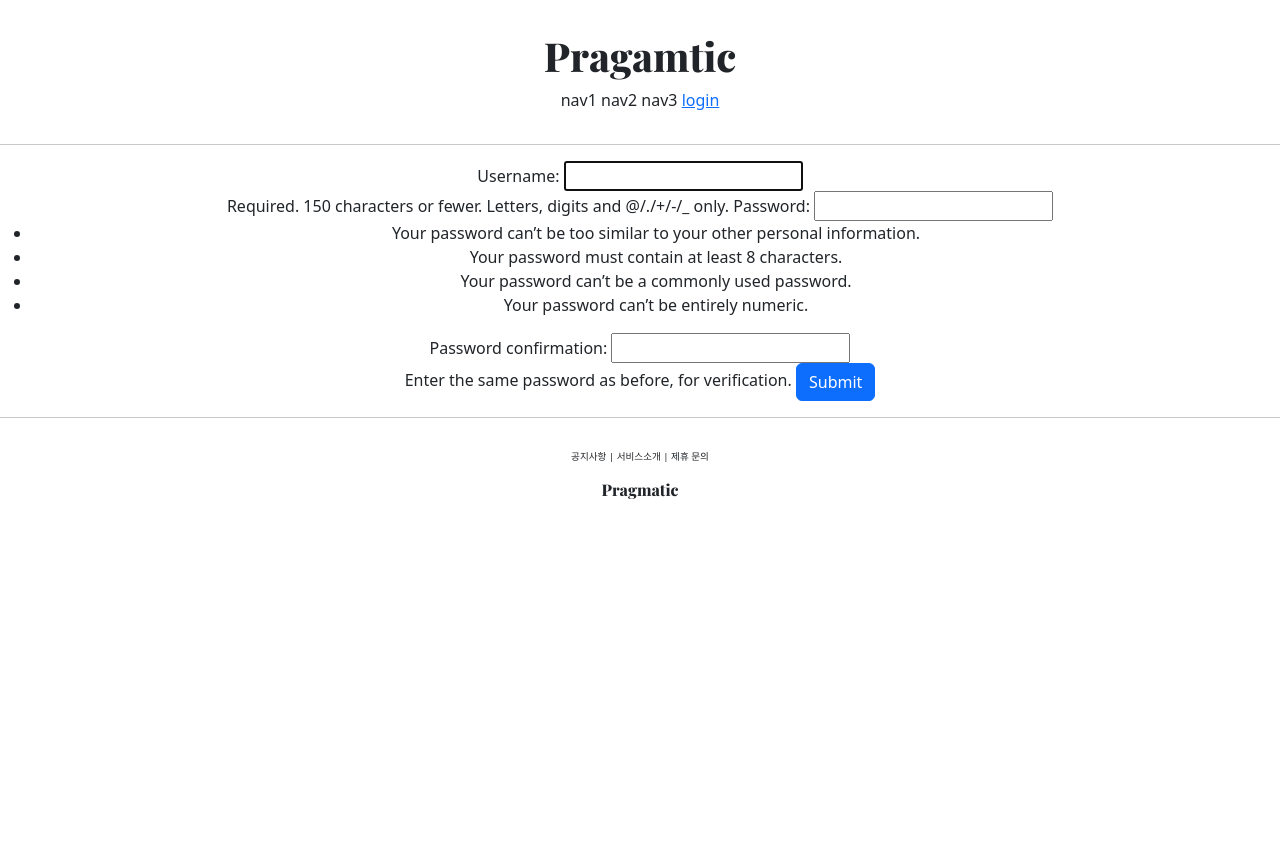
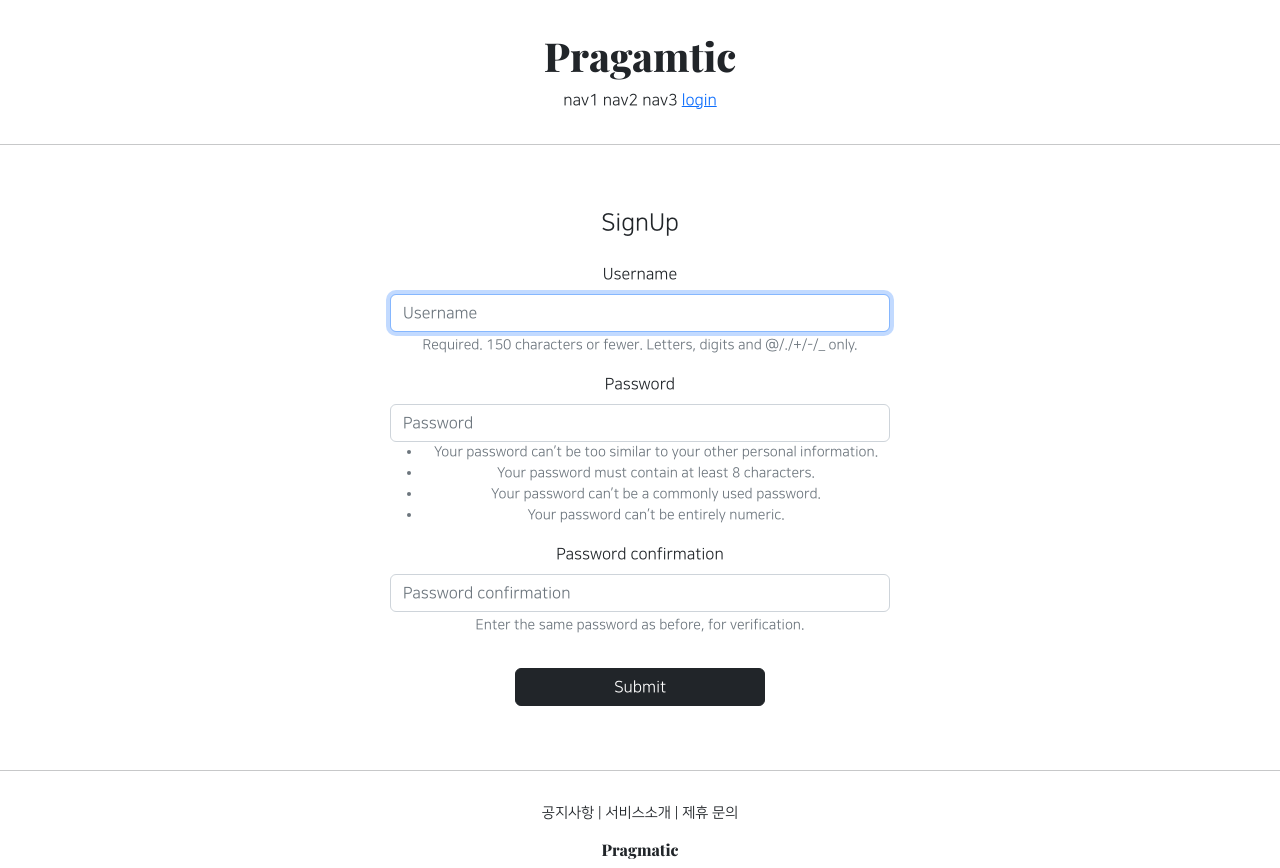
Before and after one commit to palmtre2/django, a Django app: page /account/create/ in a window 1280 px wide. Before the commit the page ends 499 px from the top, so only its background shows below. Run offline with Django 4.2, Linux system fonts and the light colour scheme; some libraries are stand-ins or nearby versions.

Commit message:
lecture 23

```diff
--- a/mysite/accountapp/templates/accountapp/create.html
+++ b/mysite/accountapp/templates/accountapp/create.html
@@ -1,12 +1,16 @@
 {% extends 'base.html' %}
+{% load bootstrap4 %}
 
 {% block content %}
 
-    <div style="text-align:center">
+    <div style="text-align:center; max-width: 500px; margin: 4rem auto">
+        <div class="mb-4">
+            <h4>SignUp</h4>
+        </div>
         <form action="{% url 'accountapp:create' %}" method="post">
             {% csrf_token %}
-            {{form}}
-            <input type="submit" class="btn btn-primary">
+            {% bootstrap_form form %}
+            <input type="submit" class="btn btn-dark col-6 mt-3">
         </form>
     </div>
 
--- a/mysite/accountapp/templates/accountapp/hello_world.html
+++ b/mysite/accountapp/templates/accountapp/hello_world.html
@@ -7,7 +7,7 @@
             Hello Wolrd List
         </h1>
 
-        <form action="/account/hello_world" method="post">
+        <form action="{% url 'accountapp:hello_world' %}" method="post">
             {% csrf_token %}
             <div>
                 <input type="text" name="hello_world_input">
--- a/mysite/mysite/settings.py
+++ b/mysite/mysite/settings.py
@@ -47,7 +47,8 @@ INSTALLED_APPS = [
     'django.contrib.sessions',
     'django.contrib.messages',
     'django.contrib.staticfiles',
-    'accountapp'
+    'accountapp',
+    'bootstrap4'
 ]
 
 MIDDLEWARE = [
--- a/mysite/static/base.css
+++ b/mysite/static/base.css
@@ -1,9 +1,11 @@
 .pragmatic_header{
-    text-align: center; margin:2rem 0;
+    text-align: center;
+    margin:2rem 0;
 }
 
 .pragmatic_footer{
-    text-align: center; margin-top:2rem
+    text-align: center;
+    margin-top:2rem
 }
 
 .pragmatic_logo{
@@ -11,5 +13,5 @@
 }
 
 .pragmatic_footer_btn{
-    font-size: 0.6rem;
+    font-size: 0.9rem;
 }
--- a/mysite/templates/base.html
+++ b/mysite/templates/base.html
@@ -3,7 +3,7 @@
 
 {% include 'head.html' %}
 
-<body>
+<body style="font-family: 'NanumSquareR'">
     {% include 'header.html' %}
 
     <hr>
--- a/mysite/templates/head.html
+++ b/mysite/templates/head.html
@@ -13,4 +13,27 @@
 
     <!-- DEFAULT CSS LINK -->
     <link rel="stylesheet" type="text/css" href="{% static 'base.css' %}">
+
+    <style>
+        @font-face {
+            font-family: 'NanumSquareR';
+            src: local('NanumSquareR'),
+            url("{% static 'fonts/NanumSquareR.otf' %}") format("opentype");
+        }
+        @font-face {
+            font-family: 'NanumSquareL';
+            src: local('NanumSquareL'),
+            url("{% static 'fonts/NanumSquareL.otf' %}") format("opentype");
+        }
+        @font-face {
+            font-family: 'NanumSquareB';
+            src: local('NanumSquareB'),
+            url("{% static 'fonts/NanumSquareB.otf' %}") format("opentype");
+        }
+        @font-face {
+            font-family: 'NanumSquareEB';
+            src: local('NanumSquareEB'),
+            url("{% static 'fonts/NanumSquareEB.otf' %}") format("opentype");
+        }
+    </style>
 </head>
```
Also changed, not shown: mysite/accountapp/templates/accountapp/login.html (+4 -3 lines), mysite/static/fonts/NanumSquareB.otf (added), mysite/static/fonts/NanumSquareEB.otf (added), mysite/static/fonts/NanumSquareL.otf (added), mysite/static/fonts/NanumSquareR.otf (added).
